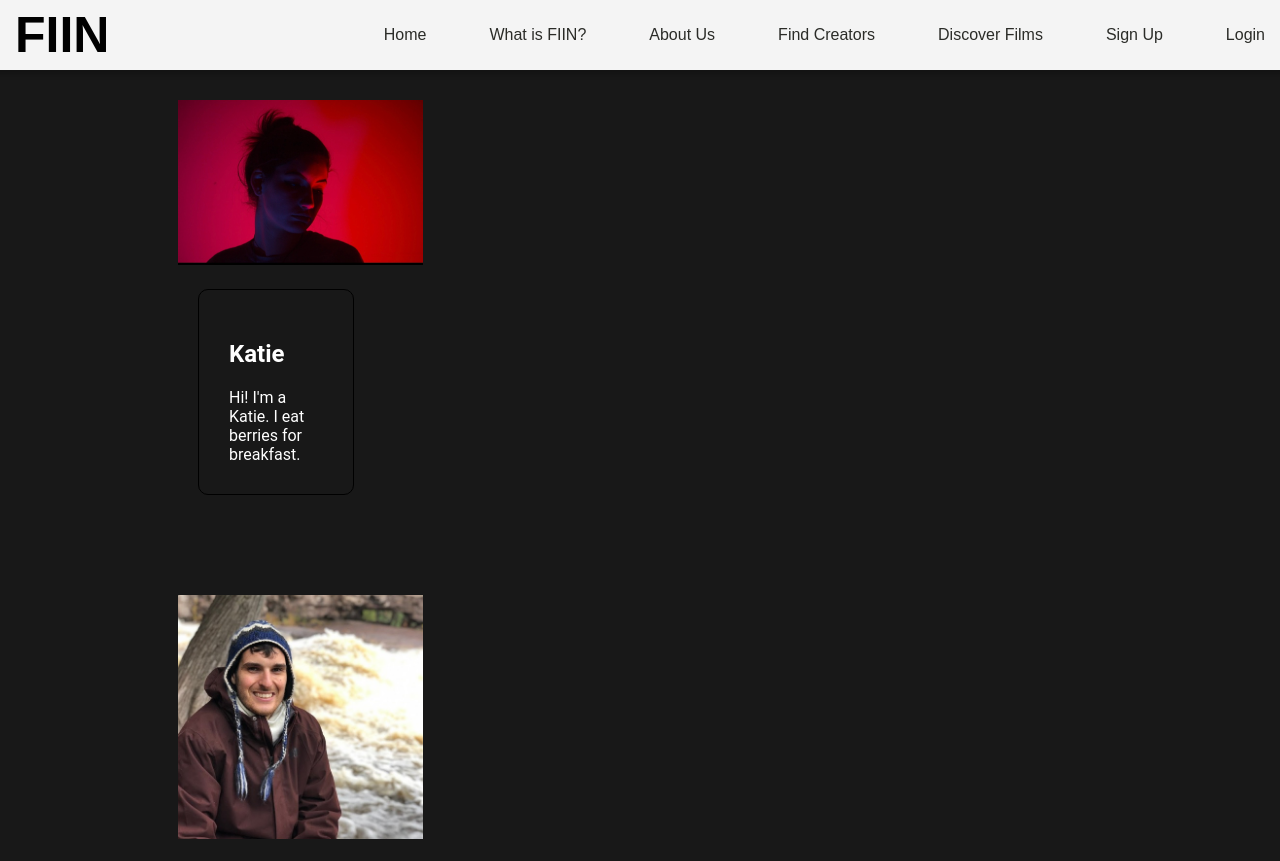
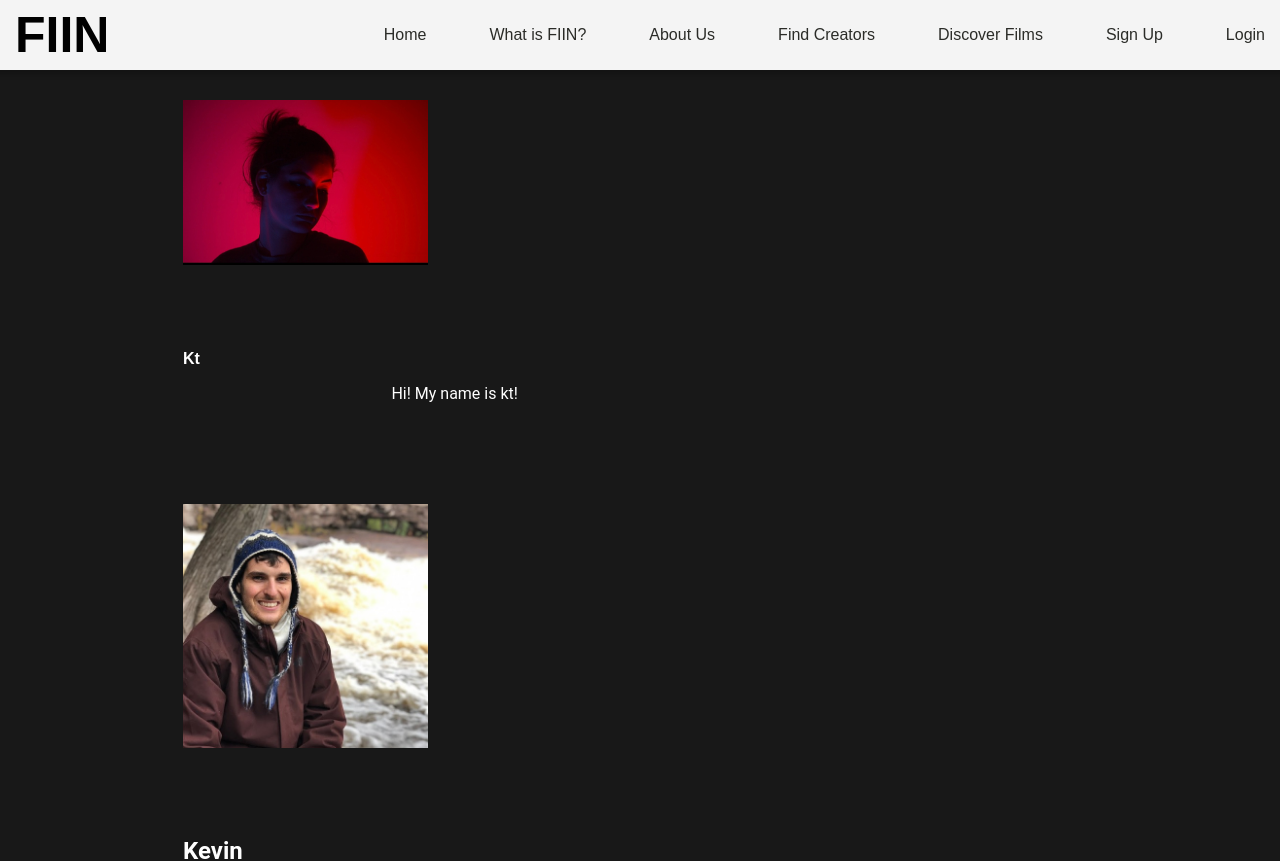
Before and after one commit to Gisaengchung/front-end, a React app: page /about-us in a window 1280 px wide. Shown: the top 861 px of the page. Built offline with nearby package versions, Linux system fonts and the light colour scheme; no server answers.

Commit message:
about styling

```diff
--- a/src/components/aboutUs/AboutUs.css
+++ b/src/components/aboutUs/AboutUs.css
@@ -11,6 +11,7 @@
 .picContainer {
   padding: 30px;
   width: 20vw;
+  margin: 5px;
 }
 
 img {
@@ -20,15 +21,16 @@ img {
 }
 
 .ktImage {
-  height: 200%;
+  height: 250%;
   width: 125%;
 }
 
 
 .textContainer {
-  color: white;
-  border: black solid 1px;
+  color: rgb(255, 255, 255);
   margin: 20px;
   border-radius: 10px;
   padding: 30px;
+  margin: 5px;
+
 }
--- a/src/components/aboutUs/AboutUs.jsx
+++ b/src/components/aboutUs/AboutUs.jsx
@@ -16,14 +16,15 @@ export default function AboutUs() {
       <div className={styles.personContainer}>
 
         <div className={styles.picContainer}>
-          <img className={styles.ktImage} src={kt} />
+        <img className={styles.ktImage} src={kt} />
+        </div>
 
-          <p className={styles.textContainer}>
-          <h2>Katie</h2>
-          Hi! I'm a Katie. I eat berries for breakfast.
+        <div className={styles.textContainer}>
+          <h3>Kt</h3>
+          <p className="about-text">
+                Hi! My name is kt!
           </p>
         </div>
-
 
       </div>
 
```
